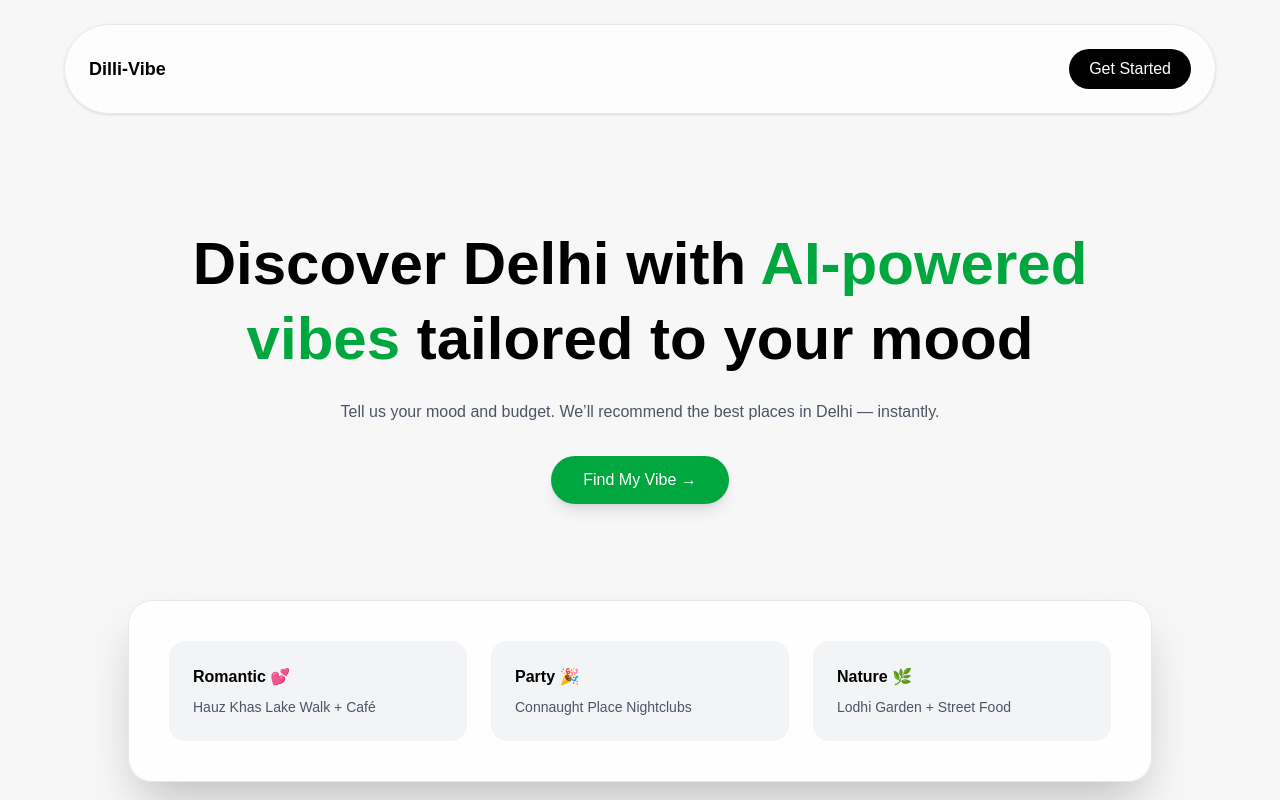
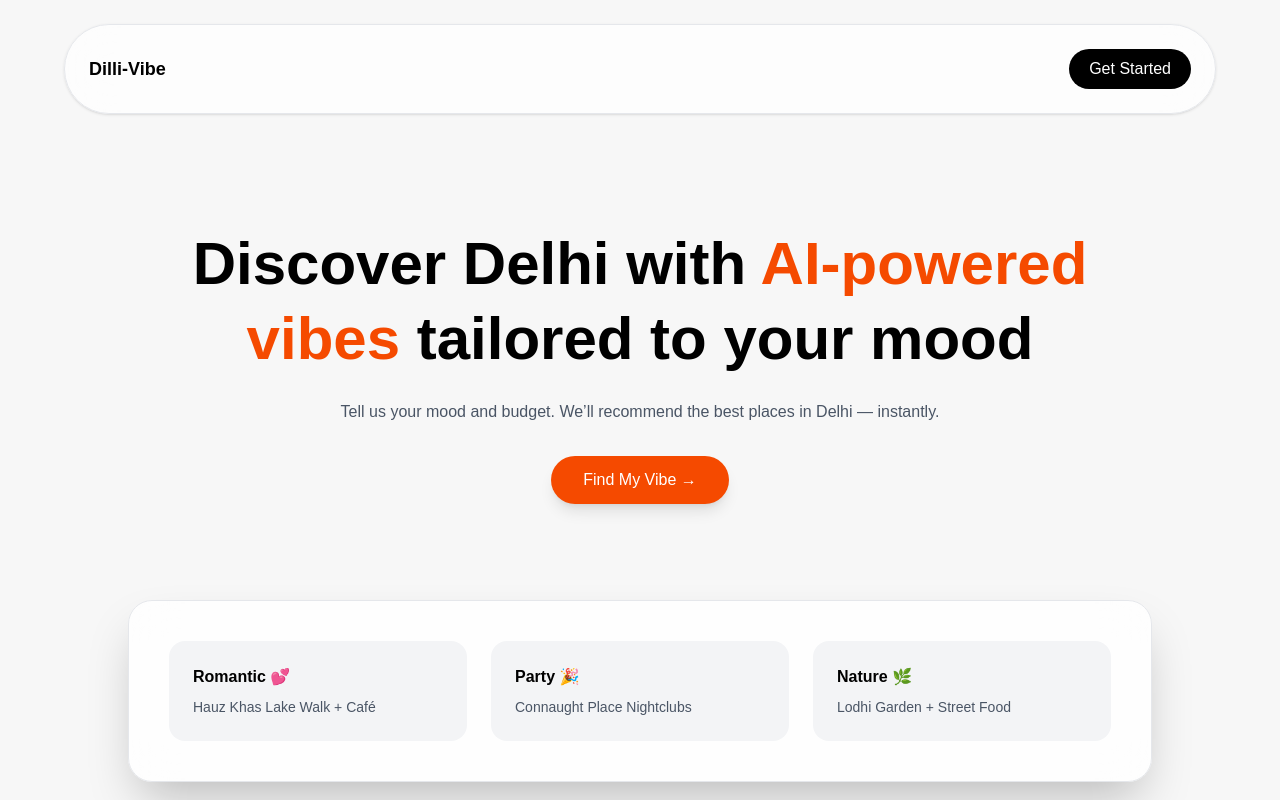
Before and after one commit to Dipeshgithub1/Dilli-vibe, a Next.js app in the folder frontend/: page / in a window 1280 px wide. Built offline with nearby package versions, Linux system fonts and the light colour scheme; no server answers.

Commit message:
Updated ui parts

```diff
--- a/frontend/src/app/page.tsx
+++ b/frontend/src/app/page.tsx
@@ -12,14 +12,24 @@ export default function HomePage() {
     <div className="relative min-h-screen bg-[#f7f7f7] text-black overflow-hidden">
 
       {/* Animated Gradient Background */}
-      <motion.div
-        className="absolute inset-0 -z-10"
-        animate={{ opacity: [0.7, 1, 0.7] }}
-        transition={{ duration: 6, repeat: Infinity }}
-      >
-        <div className="absolute top-0 -left-50 w-150 h-full bg-green-400/30 blur-[120px] rounded-full"></div>
-        <div className="absolute top-0 -right-50 w-150 h-full bg-emerald-300/30 blur-[120px] rounded-full"></div>
-      </motion.div>
+      {/* Updated Animated Gradient Background */}
+<motion.div
+  className="absolute inset-0 -z-10 bg-[#fffaf5]" // Added a very subtle orange tint to the base
+  animate={{ opacity: [0.8, 1, 0.8] }}
+  transition={{ duration: 8, repeat: Infinity, ease: "linear" }}
+>
+  {/* Primary Orange Flow (Left) */}
+  <div className="absolute top-[-10%] -left-[10%] w-[70%] h-[120%] bg-linear-to-br from-orange-400/40 via-amber-200/20 to-transparent blur-[100px] rotate-12 transform-gpu"></div>
+
+  {/* Secondary Glow (Right) */}
+  <div className="absolute top-[-20%] -right-[10%] w-[60%] h-[140%] bg-linear-to-bl from-orange-500/30 via-orange-300/20 to-transparent blur-[120px] -rotate-12 transform-gpu"></div>
+
+  {/* Accent Light Streaks - This mimics the "lines" in your image */}
+  <div className="absolute top-0 left-1/2 -translate-x-1/2 w-full h-full opacity-50">
+    <div className="absolute top-0 left-[20%] w-px h-full bg-orange-400/20 blur-sm rotate-15"></div>
+    <div className="absolute top-0 right-[20%] w-1px h-full bg-orange-300/20 blur-sm -rotate-15deg"></div>
+  </div>
+</motion.div>
 
       {/* Navbar */}
       <motion.nav
@@ -93,7 +103,8 @@ export default function HomePage() {
           className="text-4xl md:text-6xl font-bold leading-tight max-w-4xl mx-auto"
         >
           Discover Delhi with{" "}
-          <span className="text-green-600">AI-powered vibes</span>{" "}
+          {/* Updated text color to Orange */}
+          <span className="text-orange-600">AI-powered vibes</span>{" "}
           tailored to your mood
         </motion.h1>
 
@@ -112,7 +123,8 @@ export default function HomePage() {
           animate={{ opacity: 1, y: 0 }}
           transition={{ delay: 0.6, duration: 0.8 }}
           onClick={() => router.push(user ? "/dashboard" : "/register")}
-          className="mt-8 px-8 py-3 bg-green-600 text-white rounded-full font-medium shadow-lg hover:bg-green-700 transition"
+
+          className="mt-8 px-8 py-3 bg-orange-600 text-white rounded-full font-medium shadow-lg hover:bg-orange-700 transition"
         >
           Find My Vibe →
         </motion.button>
```
